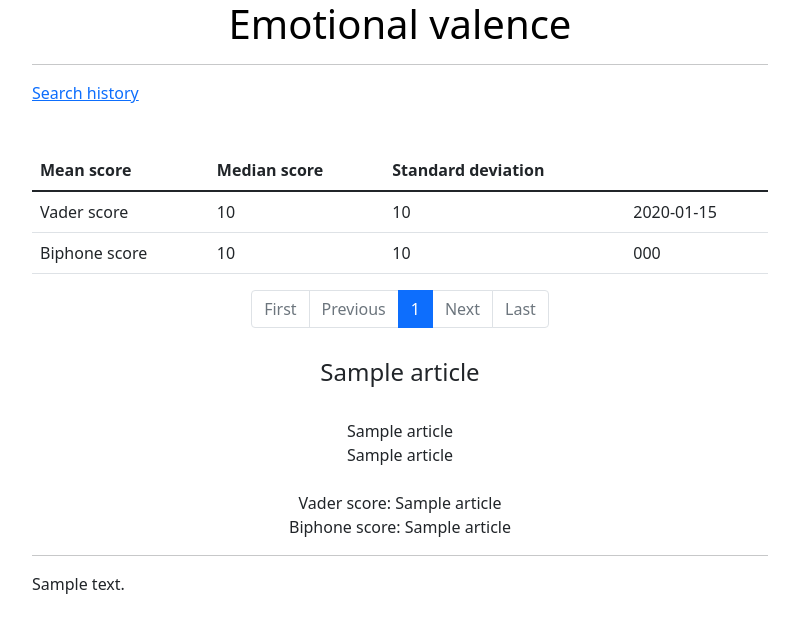
After one commit to NBU-CSCB532/emotional_valence, a Flask app: template modules/H/templates/show_news_search.html in a window 1280 px wide. The commit adds this page. Shown: the top 633 px of the page, without its empty margins (240-1039 px from the left). Run offline with Flask 2, Linux system fonts and the light colour scheme; the template is opened without the code that fills it: most values are stand-ins (such as "Sample title", 1, 10 or a date in 2020); some libraries are stand-ins or nearby versions.

Commit message:
Async results for web client; Show search news history

```diff
--- a/modules/H/server.py
+++ b/modules/H/server.py
@@ -128,5 +128,46 @@ def search_tweets():
             )
 
 
+@app.route('/searches')
+def searches():
+    searches = utils.get_searches()
+    return render_template('searches.html', searches=searches)
+
+
+@app.route('/searches/<id>')
+def show_search(id):
+    search = utils.get_search(id)
+    documents = list(utils.get_documents_for_search(id))
+
+    vader_scores = [d[6] for d in documents if d[6]]
+    biphone_scores = [d[7] for d in documents if d[7]]
+
+    vader_mean_score = statistics.mean(vader_scores)
+    vader_median_score = statistics.median(vader_scores)
+    vader_std_dev = statistics.stdev(vader_scores) if len(vader_scores) > 1 else None
+
+    biphone_mean_score = statistics.mean(biphone_scores)
+    biphone_median_score = statistics.median(biphone_scores)
+    biphone_std_dev = statistics.stdev(biphone_scores) if len(biphone_scores) > 1 else None
+
+    document_texts = {doc[1]: utils.read_document(doc[1], doc[6]) for doc in documents}
+
+    if search[2] == 'news':
+        return render_template('show_news_search.html',
+                search=search,
+                articles=documents,
+                document_texts=document_texts,
+                vader_mean_sentiment_score=vader_mean_score,
+                vader_median_sentiment_score=vader_median_score,
+                vader_std_dev_sentiment_scores=vader_std_dev,
+                biphone_mean_sentiment_score=biphone_mean_score,
+                biphone_median_sentiment_score=biphone_median_score,
+                biphone_std_dev_sentiment_scores=biphone_std_dev)
+    else:
+        return render_template('show_tweets_search.html',
+                search=search,
+                documents=documents)
+
+
 if __name__ == '__main__':
     app.run(debug=True)
--- a/modules/H/templates/index.html
+++ b/modules/H/templates/index.html
@@ -38,9 +38,10 @@
         </div>
         <div class="col-8">
           <center>
-            <h1><a href="/" style="color: black; text-decoration: none">Sentiment analysis</a></h1>
+            <h1><a href="/" style="color: black; text-decoration: none">Emotional valence</a></h1>
           </center>
           <hr/>
+          <a href="/searches">Search history</a>
           <div id="content" style="margin-top: 45px" >
             <ul class="nav nav-tabs justify-content-center" id="tabs" role="tablist">
               <li class="nav-item" role="presentation">
@@ -158,6 +159,9 @@
 
                 {% if articles is defined and articles|length > 0 %}
                   <div id="results">
+                    <div class="alert alert-primary" role="alert">
+                      Note that biphone-based scoring takes more time to calculate. Once the calculation completes, this score will be available in the <a href="/searches">search history</a> page.
+                    </div>
                     <div id="articles">
 
                       <table class="table">
--- /dev/null
+++ b/modules/H/templates/show_news_search.html
@@ -0,0 +1,147 @@
+<!doctype html>
+<html lang="en">
+  <head>
+    <!-- Required meta tags -->
+    <meta charset="utf-8">
+    <meta name="viewport" content="width=device-width, initial-scale=1">
+
+    <!-- Bootstrap CSS -->
+    <link href="https://cdn.jsdelivr.net/npm/bootstrap@5.1.3/dist/css/bootstrap.min.css" rel="stylesheet" integrity="sha384-1BmE4kWBq78iYhFldvKuhfTAU6auU8tT94WrHftjDbrCEXSU1oBoqyl2QvZ6jIW3" crossorigin="anonymous">
+    <link rel="stylesheet" href="https://cdn.jsdelivr.net/npm/bootstrap-icons@1.7.1/font/bootstrap-icons.css">
+    <link rel="stylesheet" href="https://cdn.datatables.net/1.11.3/css/jquery.dataTables.min.css">
+
+    <link rel="stylesheet" href="{{url_for('static', filename='/css/bootstrap-datepicker.min.css')}}">
+
+
+    <title>Sentiments</title>
+
+    <style>
+      .nav-tabs > li {
+        float:none;
+        display:inline-block;
+        zoom:1;
+      }
+
+      .nav-tabs {
+        text-align: center;
+      }
+
+      #results {
+        margin-top: 20px;
+      }
+    </style>
+  </head>
+  <body>
+    <div class="container">
+      <div class="row">
+        <div class="col-2">
+        </div>
+        <div class="col-8">
+          <center>
+            <h1><a href="/" style="color: black; text-decoration: none">Emotional valence</a></h1>
+          </center>
+          <hr/>
+          <a href="/searches">Search history</a>
+          <div id="content" style="margin-top: 45px">
+            <div id="results">
+              <div id="articles">
+
+                <table class="table">
+                  <thead>
+                    <tr>
+                      <th scope="col">Mean score</th>
+                      <th scope="col">Median score</th>
+                      <th scope="col">Standard deviation</th>
+                    </tr>
+                  </thead>
+                  <tbody>
+                    <tr>
+                      <td>Vader score</td>
+                      <td>{{ vader_mean_sentiment_score }}</td>
+                      <td>{{ vader_median_sentiment_score }}</td>
+                      <td>{{ vader_std_dev_sentiment_scores }}</td>
+                    </tr>
+                    <tr>
+                      <td>Biphone score</td>
+                      <td>{{ biphone_mean_sentiment_score }}</td>
+                      <td>{{ biphone_median_sentiment_score }}</td>
+                      <td>{{ biphone_std_dev_sentiment_scores }}</td>
+                    </tr>
+                  </tbody>
+                </table>
+
+                <nav aria-label="Articles navigation" style="margin-bottom: 30px;">
+                  <ul id="articles-pagination" class="pagination justify-content-center">
+                    <li class="page-item"><a class="page-link" href="#">Previous</a></li>
+                    {% for article in articles %}
+                    <li class="page-item"><a class="page-link" href="#">{{ loop.index }}</a></li>
+                    {% endfor %}
+                    <li class="page-item"><a class="page-link" href="#">Next</a></li>
+                  </ul>
+                </nav>
+
+                {% if articles %}
+                  {% for article in articles %}
+                    <div id="article-{{ loop.index }}" class="article-content" style="display: none">
+                      <center>
+                        <h4>{{ article[1] }}</h4><br/>
+                        {{ article[2] }} <br/>
+                        {{ article[3] }} <br/>
+                        <br/>
+                        Vader score: {{ article[6] }}<br/>
+                        Biphone score: {{ article[7] }}
+                      </center>
+                      <hr/>
+                      {% for paragraph in document_texts[article[1]] %}
+                        <p>{{ paragraph }}</p>
+                      {% endfor %}
+                    </div>
+                  {% endfor %}
+                {% endif %}
+              </div>
+            </div>
+          </div>
+
+        </div>
+        <div class="col-2">
+        </div>
+      </div>
+    </div>
+
+    <!-- Optional JavaScript; choose one of the two! -->
+
+    <!-- Option 1: Bootstrap Bundle with Popper -->
+    <script src="https://cdn.jsdelivr.net/npm/bootstrap@5.1.3/dist/js/bootstrap.bundle.min.js" integrity="sha384-ka7Sk0Gln4gmtz2MlQnikT1wXgYsOg+OMhuP+IlRH9sENBO0LRn5q+8nbTov4+1p" crossorigin="anonymous"></script>
+
+    <script src="https://code.jquery.com/jquery-3.6.0.min.js" integrity="sha256-/xUj+3OJU5yExlq6GSYGSHk7tPXikynS7ogEvDej/m4=" crossorigin="anonymous"></script>
+    <script src="https://cdn.datatables.net/1.11.3/js/jquery.dataTables.min.js"></script>
+
+    <script src="{{url_for('static', filename='jquery.twbsPagination.min.js')}}"></script>
+    <script src="{{url_for('static', filename='js/bootstrap-datepicker.min.js')}}"></script>
+
+    <script>
+      $(document).ready(function() {
+
+        $('#articles-pagination').twbsPagination({
+          totalPages: {{ articles | length }},
+          visiblePages: 10,
+          onPageClick: function (event, page) {
+            var oldPage = $('.article-content.active');
+            oldPage.css('display', 'none');
+            oldPage.removeClass('active');
+            var newPage = $('#article-' + page);
+            newPage.css('display', 'inline');
+            newPage.addClass('active');
+          }
+        });
+
+      });
+    </script>
+
+    <!-- Option 2: Separate Popper and Bootstrap JS -->
+    <!--
+    <script src="https://cdn.jsdelivr.net/npm/@popperjs/core@2.10.2/dist/umd/popper.min.js" integrity="sha384-7+zCNj/IqJ95wo16oMtfsKbZ9ccEh31eOz1HGyDuCQ6wgnyJNSYdrPa03rtR1zdB" crossorigin="anonymous"></script>
+    <script src="https://cdn.jsdelivr.net/npm/bootstrap@5.1.3/dist/js/bootstrap.min.js" integrity="sha384-QJHtvGhmr9XOIpI6YVutG+2QOK9T+ZnN4kzFN1RtK3zEFEIsxhlmWl5/YESvpZ13" crossorigin="anonymous"></script>
+    -->
+  </body>
+</html>
```
Also changed, not shown: modules/H/sentiment.py (+31 -3 lines), modules/H/templates/searches.html (added, +109 -0 lines), modules/H/utils.py (+48 -0 lines).
